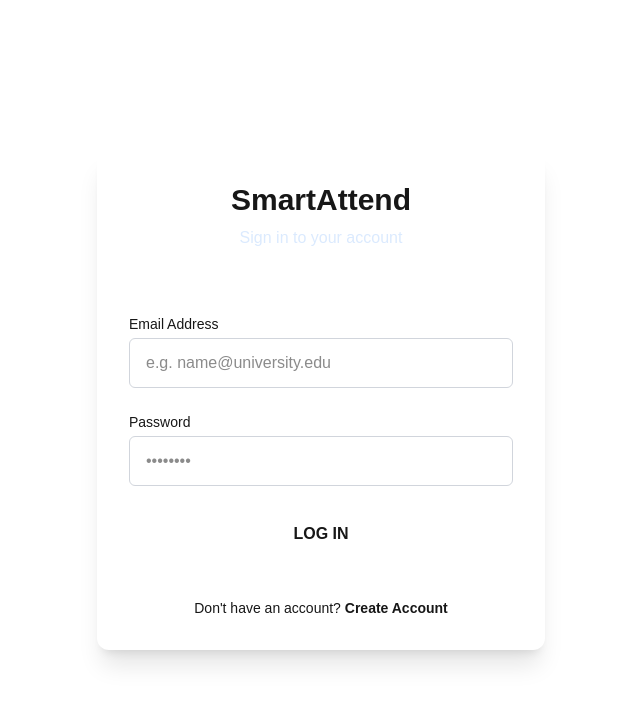
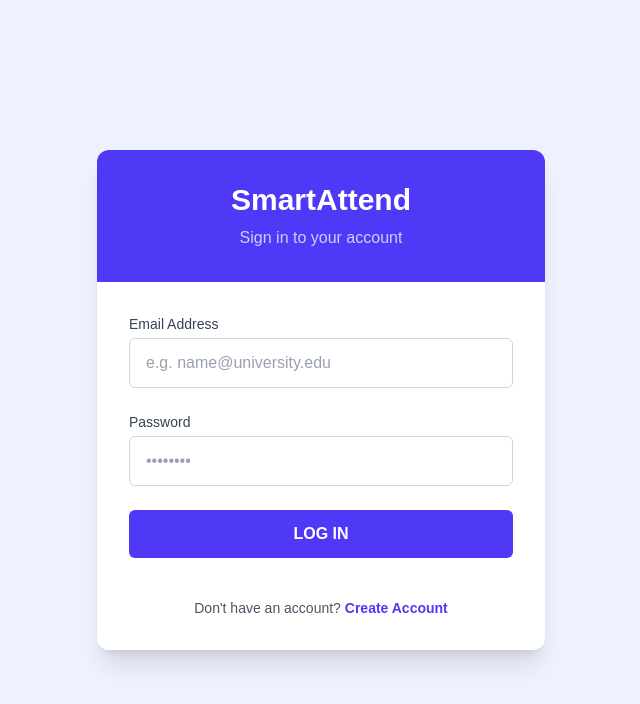
Before and after one commit to marvinmanex-cyber/smart-attend, a Next.js app: page /login in a window 1280 px wide. Shown: the top 704 px of the page, without its empty margins (319-959 px from the left). Built offline with nearby package versions, Linux system fonts and the light colour scheme; no server answers.

Commit message:
fix login page styling

```diff
--- a/src/app/login/page.tsx
+++ b/src/app/login/page.tsx
@@ -19,8 +19,6 @@ export default function LoginPage() {
 
     try {
       const user = await AuthService.signIn(email, password);
-
-      // Route based on role (Just like your Flutter logic!)
       if (user.role === 'staff') {
         router.push('/lecturer');
       } else {
@@ -34,28 +32,28 @@ export default function LoginPage() {
   };
 
   return (
-    <div className="min-h-screen flex items-center justify-center bg-background px-4">
+    <div className="min-h-screen flex items-center justify-center bg-indigo-50 px-4">
       <div className="max-w-md w-full bg-white rounded-xl shadow-xl overflow-hidden">
-        {/* Header Section */}
-        <div className="bg-primary p-8 text-center">
-          <h1 className="text-3xl font-bold text-secondary">SmartAttend</h1>
-          <p className="text-blue-100 mt-2">Sign in to your account</p>
+        <div className="bg-indigo-600 p-8 text-center">
+          <h1 className="text-3xl font-bold text-white">SmartAttend</h1>
+          <p className="text-indigo-200 mt-2">Sign in to your account</p>
         </div>
 
-        {/* Form Section */}
         <form onSubmit={handleLogin} className="p-8 space-y-6">
           {error && (
-            <div className="bg-red-50 border-l-4 border-error p-4 text-error text-sm">
+            <div className="bg-red-50 border-l-4 border-red-500 p-4 text-red-700 text-sm rounded">
               {error}
             </div>
           )}
 
           <div>
-            <label className="block text-sm font-medium text-textDark mb-1">Email Address</label>
+            <label className="block text-sm font-medium text-gray-700 mb-1">
+              Email Address
+            </label>
             <input
               type="email"
               required
-              className="w-full px-4 py-3 rounded-md border border-gray-300 focus:ring-2 focus:ring-primary focus:border-transparent outline-none transition"
+              className="w-full px-4 py-3 rounded-md border border-gray-300 focus:ring-2 focus:ring-indigo-500 focus:border-transparent outline-none transition text-gray-900 placeholder-gray-400"
               placeholder="e.g. name@university.edu"
               value={email}
               onChange={(e) => setEmail(e.target.value)}
@@ -63,11 +61,13 @@ export default function LoginPage() {
           </div>
 
           <div>
-            <label className="block text-sm font-medium text-textDark mb-1">Password</label>
+            <label className="block text-sm font-medium text-gray-700 mb-1">
+              Password
+            </label>
             <input
               type="password"
               required
-              className="w-full px-4 py-3 rounded-md border border-gray-300 focus:ring-2 focus:ring-primary focus:border-transparent outline-none transition"
+              className="w-full px-4 py-3 rounded-md border border-gray-300 focus:ring-2 focus:ring-indigo-500 focus:border-transparent outline-none transition text-gray-900 placeholder-gray-400"
               placeholder="••••••••"
               value={password}
               onChange={(e) => setPassword(e.target.value)}
@@ -77,17 +77,17 @@ export default function LoginPage() {
           <button
             type="submit"
             disabled={loading}
-            className={`w-full py-3 rounded-md font-bold text-primary transition ${
-              loading ? 'bg-gray-300 cursor-not-allowed' : 'bg-secondary hover:bg-yellow-500'
+            className={`w-full py-3 rounded-md font-bold text-white transition ${
+              loading ? 'bg-indigo-300 cursor-not-allowed' : 'bg-indigo-600 hover:bg-indigo-700'
             }`}
           >
             {loading ? 'Authenticating...' : 'LOG IN'}
           </button>
 
           <div className="text-center pt-4">
-            <p className="text-textLight text-sm">
+            <p className="text-gray-600 text-sm">
               Don't have an account?{' '}
-              <Link href="/register" className="text-primary font-bold hover:underline">
+              <Link href="/register" className="text-indigo-600 font-bold hover:underline">
                 Create Account
               </Link>
             </p>
```
